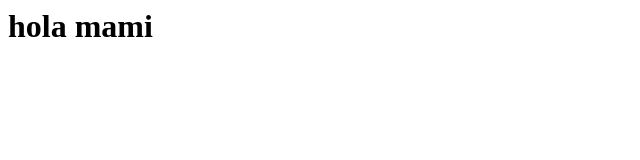
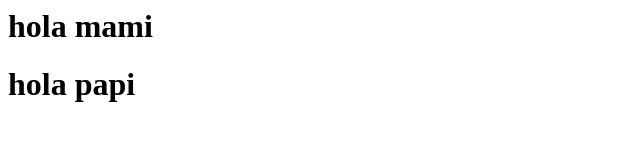
Before and after one commit to Albertgomez98/prueba-6, a plain HTML site: page index.html in a window 1280 px wide. Shown: the whole page, without its empty margins (0-640 px from the left). Drawn offline with Linux system fonts and the light colour scheme.

Commit message:
mi segundo commit

```diff
--- a/index.html
+++ b/index.html
@@ -1 +1,2 @@
 <h1>hola mami</h1>
+<h1>hola papi</h1>
```
